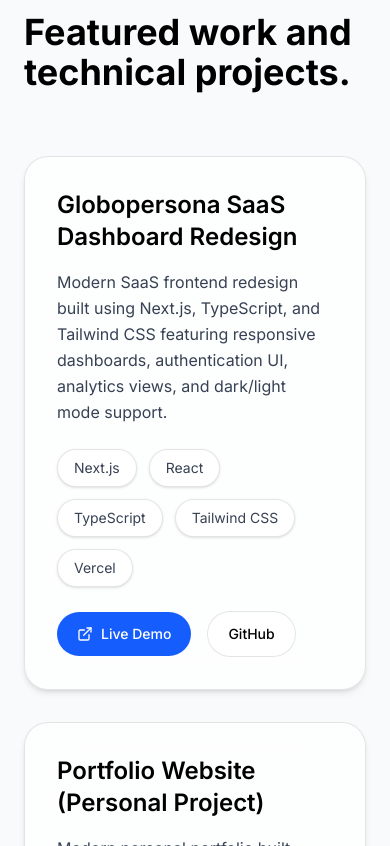
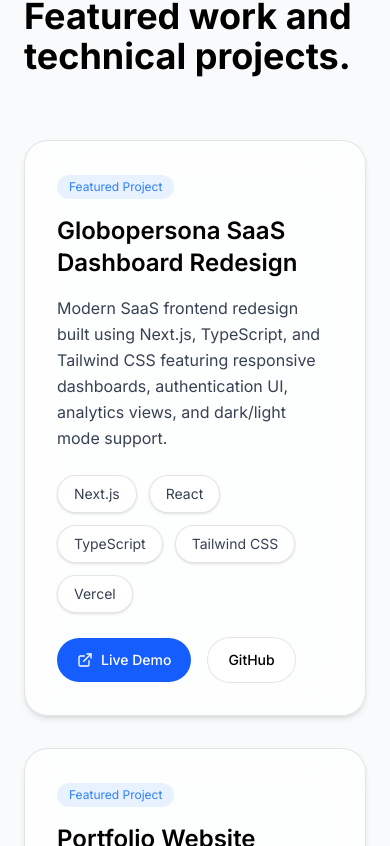
Before and after one commit to srinidhxi/portfolio, a Next.js app: page / in a window 390 px wide. Shown: the part 3918-4764 px from the top of the page. Built offline with nearby package versions, Linux system fonts and the light colour scheme.

Commit message:
final portfolio polish

```diff
--- a/src/components/sections/projects-section.tsx
+++ b/src/components/sections/projects-section.tsx
@@ -11,6 +11,7 @@ const projects = [
     tech: ["Next.js", "React", "TypeScript", "Tailwind CSS", "Vercel"],
     live: "https://globopersona-redesign-six.vercel.app/settings",
     github: "https://github.com/srinidhxi/Globopersona-Redesign",
+    featured: true,
   },
 
   {
@@ -20,6 +21,7 @@ const projects = [
     tech: ["Next.js", "React", "Tailwind CSS", "Framer Motion", "EmailJS"],
     live: "https://portfolio-tawny-five-33.vercel.app",
     github: "https://github.com/srinidhxi/portfolio",
+    featured: true,
   },
 
   {
@@ -45,7 +47,7 @@ export default function ProjectsSection() {
   return (
     <section
       id="projects"
-      className="relative bg-gray-50 px-6 py-32 transition-colors duration-500 dark:bg-[#030712]"
+      className="relative bg-gray-50 px-6 py-28 md:py-32 transition-colors duration-500 dark:bg-[#030712]"
     >
       <div className="mx-auto max-w-6xl">
 
@@ -66,7 +68,7 @@ export default function ProjectsSection() {
           </h2>
         </motion.div>
 
-        {/* Project Grid */}
+        {/* Grid */}
         <div className="grid gap-8 md:grid-cols-2">
 
           {projects.map((project, index) => (
@@ -79,8 +81,16 @@ export default function ProjectsSection() {
                 delay: index * 0.1,
               }}
               viewport={{ once: true }}
-              className="group rounded-3xl border border-black/10 bg-white/70 p-8 shadow-md backdrop-blur-xl transition duration-300 hover:-translate-y-2 hover:shadow-xl dark:border-white/10 dark:bg-white/5 dark:hover:border-blue-500/30"
+              className="group rounded-3xl border border-black/10 bg-white/70 p-8 shadow-md backdrop-blur-xl transition-all duration-300 hover:-translate-y-2 hover:shadow-2xl dark:border-white/10 dark:bg-white/5 dark:hover:border-blue-500/30"
             >
+
+              {/* Featured Badge */}
+              {project.featured && (
+                <span className="mb-4 inline-block rounded-full bg-blue-500/10 px-3 py-1 text-xs text-blue-500 dark:text-blue-400">
+                  Featured Project
+                </span>
+              )}
+
               <h3 className="mb-4 text-2xl font-semibold text-black dark:text-white">
                 {project.title}
               </h3>
@@ -104,12 +114,12 @@ export default function ProjectsSection() {
               {/* Buttons */}
               <div className="flex items-center gap-4">
 
-                {/* Live Demo (ONLY if exists) */}
-                {project.live && project.live !== "" && (
+                {/* Live Demo */}
+                {project.live && project.live.trim() !== "" && (
                   <a
                     href={project.live}
                     target="_blank"
-                    className="flex items-center gap-2 rounded-full bg-blue-600 px-5 py-3 text-sm font-medium text-white transition hover:bg-blue-500"
+                    className="flex items-center gap-2 rounded-full bg-blue-600 px-5 py-3 text-sm font-medium text-white transition-all duration-300 hover:scale-105 hover:bg-blue-500"
                   >
                     <ExternalLink size={16} />
                     Live Demo
@@ -117,13 +127,15 @@ export default function ProjectsSection() {
                 )}
 
                 {/* GitHub */}
+                {project.github && (
                   <a
                     href={project.github}
                     target="_blank"
-                  className="rounded-full border border-black/10 bg-white px-5 py-3 text-sm font-medium text-black transition hover:bg-gray-100 dark:border-white/10 dark:bg-white/5 dark:text-white dark:hover:bg-white/10"
+                    className="rounded-full border border-black/10 bg-white px-5 py-3 text-sm font-medium text-black transition-all duration-300 hover:scale-105 hover:bg-gray-100 dark:border-white/10 dark:bg-white/5 dark:text-white dark:hover:bg-white/10"
                   >
                     GitHub
                   </a>
+                )}
 
               </div>
             </motion.div>
```
Lines whose indentation alone changed are shown as unchanged.
